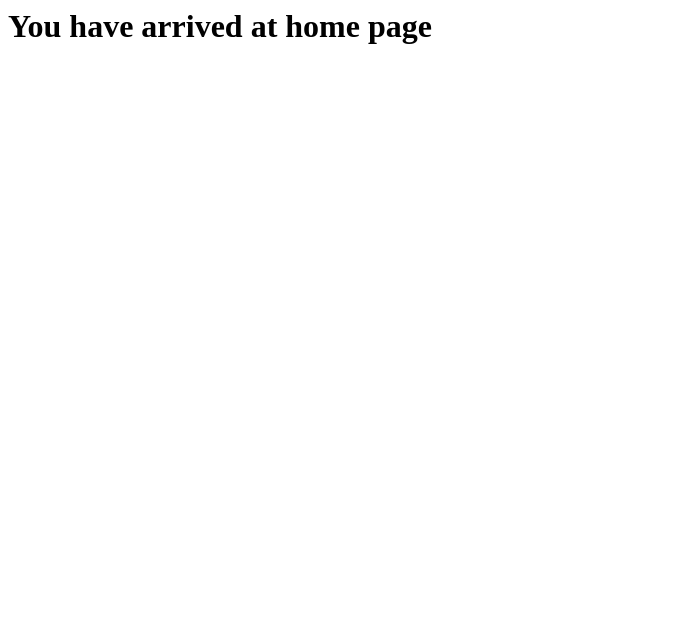
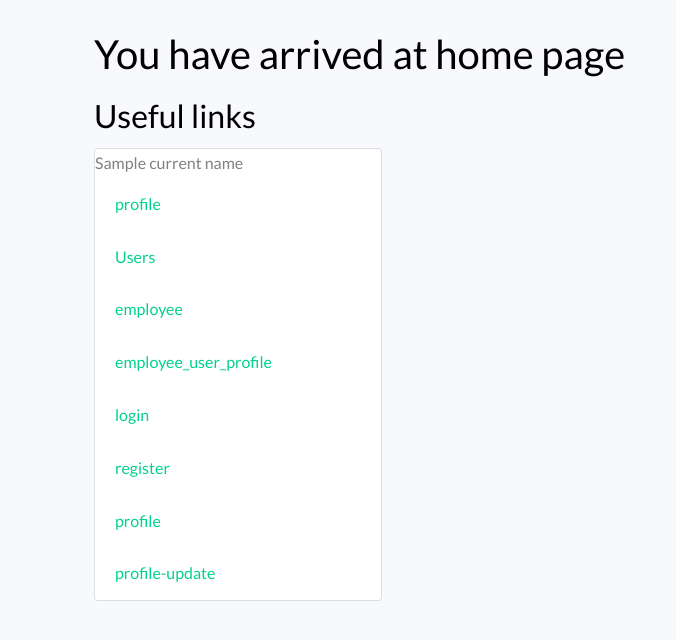
Before and after one commit to arvi18/Employee-management-portal, a Django app: template employee/templates/home.html in a window 1280 px wide. Shown: the top 640 px of the page, without its empty margins (0-676 px from the left). Run offline with Django 3.2, Linux system fonts and the light colour scheme; the template is opened without the code that fills it: most values are stand-ins (such as "Sample title", 1, 10 or a date in 2020); some libraries are stand-ins or nearby versions.

Commit message:
login and logout paths and views added

```diff
--- a/Employee_management/settings.py
+++ b/Employee_management/settings.py
@@ -134,6 +134,10 @@ STATICFILES_DIRS = [
 STATIC_ROOT = os.path.join(BASE_DIR, 'staticfiles')
 STATIC_URL = '/static/'
 
+
+LOGIN_REDIRECT_URL = 'home'
+LOGIN_URL = 'login'
+
 # Default primary key field type
 # https://docs.djangoproject.com/en/3.2/ref/settings/#default-auto-field
 
--- a/employee/templates/home.html
+++ b/employee/templates/home.html
@@ -1,2 +1,22 @@
-<h1>You have arrived at home page</h1>
-{{csrf}}
+{% extends "base.html" %}
+{% load crispy_forms_tags %}
+
+{% block content %}
+    <div class="container p-4">
+        <h1>You have arrived at home page</h1>
+        <h2>Useful links</h2>
+        <div class="card" style="width: 18rem;">
+            {{current_name}}
+            <ul class="list-group list-group-flush">
+              <li class="list-group-item">  <a href="/profile">profile</a>  </li>
+              <li class="list-group-item">  <a href="/admin/auth/user/">Users</a>  </li>
+              <li class="list-group-item">  <a href="/admin/employee/employee/">employee</a>  </li>
+              <li class="list-group-item">  <a href="/admin/employee/employee_user_profile/">employee_user_profile</a>  </li>
+              <li class="list-group-item">  <a href="{% url 'login' %}">login</a>  </li>
+              <li class="list-group-item">  <a href="{% url 'register' %}">register</a>  </li>
+              <li class="list-group-item">  <a href="{% url 'profile' %}">profile</a>  </li>
+              <li class="list-group-item">  <a href="{% url 'profile-update' %}">profile-update</a>  </li>
+            </ul>
+        </div>
+    </div>
+{% endblock content %}
--- a/employee/templates/login.html
+++ b/employee/templates/login.html
@@ -67,8 +67,7 @@
                   {% csrf_token %}
                   <div class="form-group mt-3">
                     <input type="text" class="form-control" name="username" required />
-                    <label class="form-control-placeholder" for="username"
-                      >Username</label
+                    <label class="form-control-placeholder" value="{{ username }}" >Username</label
                     >
                   </div>
                   <div class="form-group">
@@ -89,7 +88,7 @@
                   </div>
                   <div class="form-group">
                     <button
-                      type="submit"
+                      type="submit" value="OK"
                       class="form-control btn btn-primary rounded submit px-3"
                     >
                       Sign In
--- /dev/null
+++ b/employee/templates/logout.html
@@ -0,0 +1,2 @@
+<h1>log bak in </h1>
+<a href="{% url "login" %}">here</a>
--- a/employee/urls.py
+++ b/employee/urls.py
@@ -1,11 +1,13 @@
 
 
 from django.urls import path
+from django.contrib.auth import views as auth_views
 from . import views
 
 urlpatterns = [
     path('', views.homeView, name="home"),
-    path('login/', views.loginView, name="login"),
+    path('login/', auth_views.LoginView.as_view(template_name='login.html'), name="login"),
+    path("logout/", auth_views.LogoutView.as_view(template_name='logout.html'), name="logout"),
     path('register/', views.registerView, name="register"),
     path('profile/', views.profileView, name="profile"),
     path('profile-update/', views.profileUpdateView, name="profile-update"),
```
